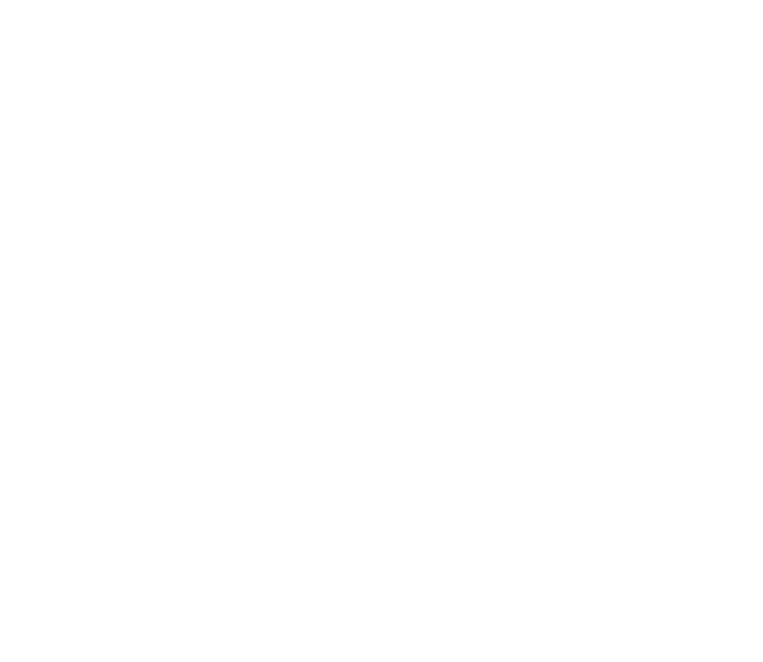
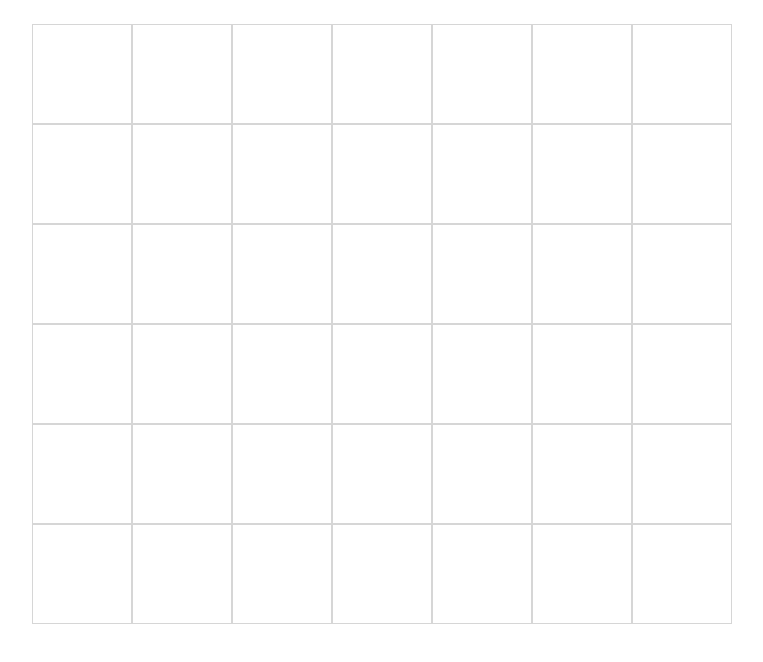
Before and after one commit to yashksaini/event-manager, a plain HTML site: page index.html in a window 1280 px wide. Shown: the whole page, without its empty margins (258-1021 px from the left). Drawn offline with Linux system fonts and the light colour scheme.

Commit message:
Calendar board created with grids and drawCalendar function()

```diff
--- a/index.html
+++ b/index.html
@@ -8,6 +8,7 @@
     <link rel="stylesheet" href="style.css" />
   </head>
   <body>
+    <div class="container" id="calendar"></div>
     <script src="script.js"></script>
   </body>
 </html>
--- a/script.js
+++ b/script.js
@@ -1 +1,10 @@
-console.log("Event Manger");
+const calendar = document.querySelector("#calendar");
+
+const drawCalendar = () => {
+  calendar.innerHTML = "";
+  for (let i = 0; i < 42; i++) {
+    calendar.innerHTML += `<div class="box"></div>`;
+  }
+};
+
+drawCalendar();
--- a/style.css
+++ b/style.css
@@ -5,3 +5,26 @@
   box-sizing: border-box;
   font-family: "Inter", sans-serif;
 }
+:root {
+  --white: #fff;
+  --light: #f8f8f8;
+  --black: #20242f;
+  --line: #d6d6d6;
+}
+.box {
+  height: min(100px, 100%);
+  aspect-ratio: 1;
+  border: 1px solid var(--line);
+}
+.box:hover {
+  cursor: pointer;
+  background-color: var(--light);
+}
+.container {
+  display: grid;
+  grid-template-columns: repeat(7, 1fr);
+  align-items: center;
+  justify-content: center;
+  width: min(700px, 100%);
+  margin: 24px auto;
+}
```
